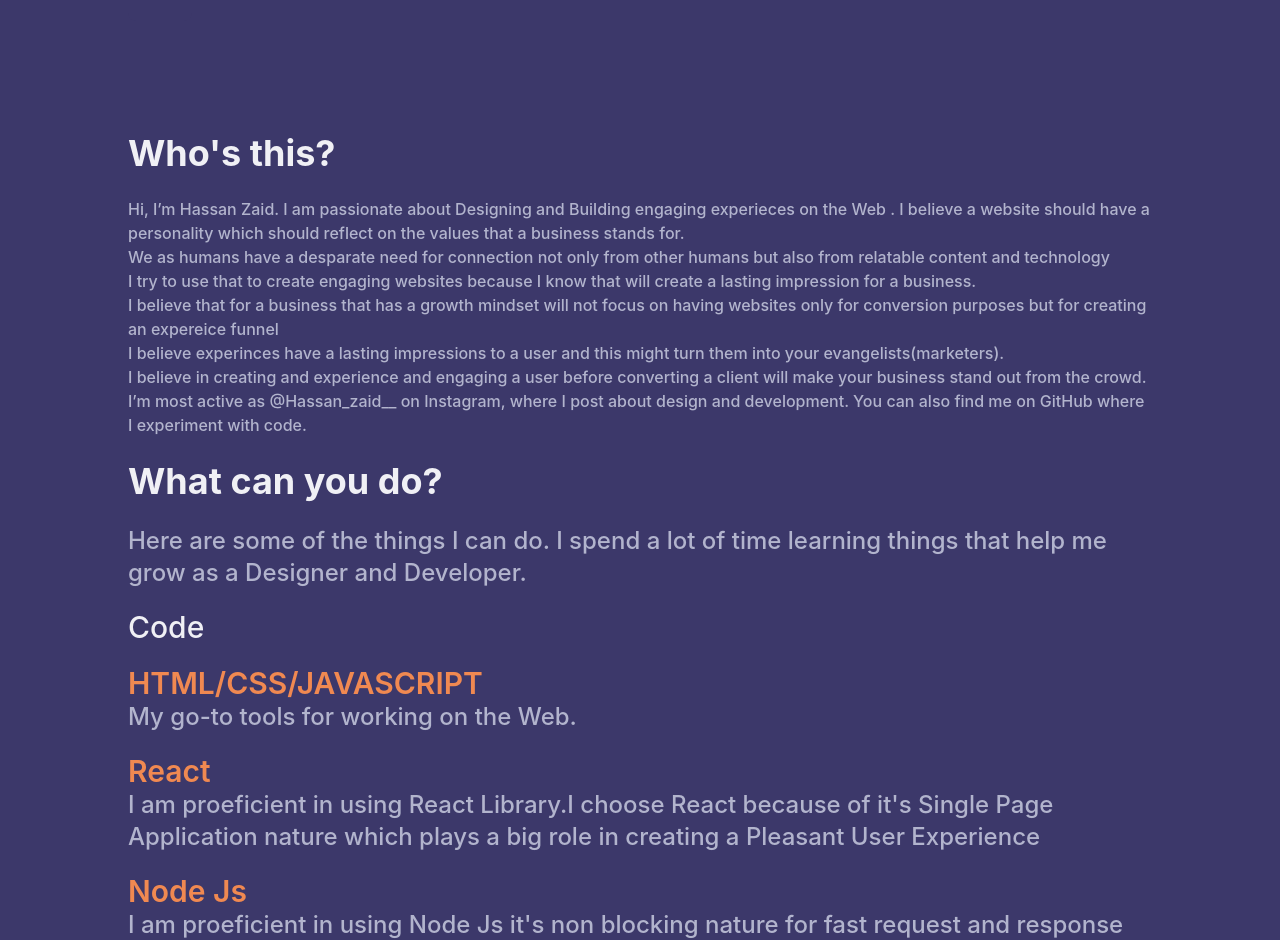
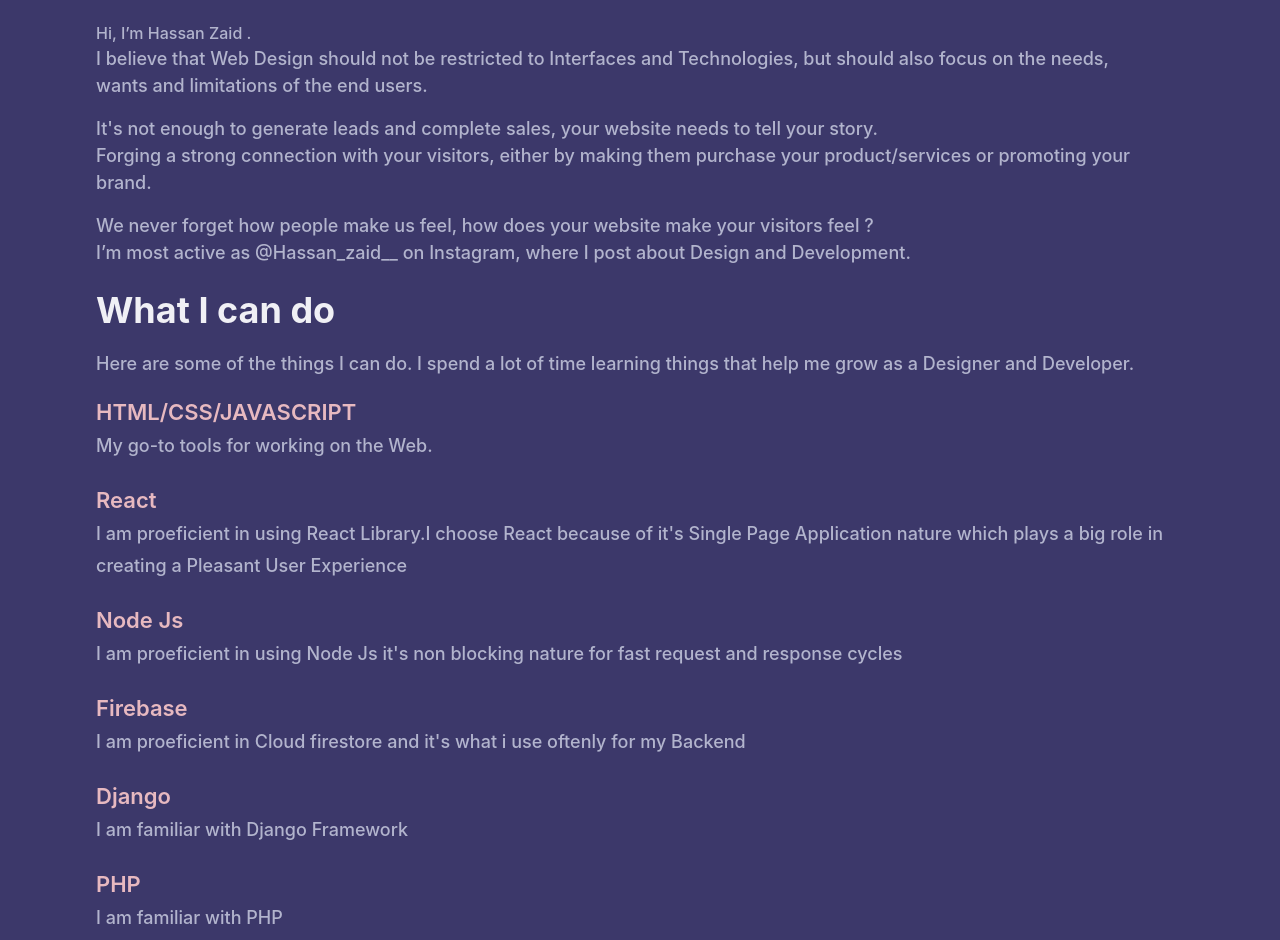
Before and after one commit to Hassanzaid-bit/PorftolioFinal, a React (Create React App) app: page /about in a window 1280 px wide. Shown: the part 219-1159 px from the top of the page. Built offline with nearby package versions, Linux system fonts and the light colour scheme.

Commit message:
Fixed typography

```diff
--- a/src/components/Aboutme/aboutme.css
+++ b/src/components/Aboutme/aboutme.css
@@ -13,8 +13,51 @@
     color: rgb(178, 180, 205);
 }
 .skillset h4{
-    color: rgb(240, 137, 81);
+    color: #e7b9c0;
 }
 .code {
     color: rgb(240, 240, 245);
 }
+
+.aboutme-wrapper{
+    margin: 4rem 0;
+}
+
+.aboutme{
+    max-width: 34ch;
+    margin-bottom: 1rem;
+
+}
+.skill{
+    font-size: 22px;
+}
+.skill-desc{
+    font-size: 16px;
+}
+
+@media only screen and  ( min-width: 375px){
+    .aboutme{
+        max-width: 50ch;
+    }
+}
+
+@media only screen and  ( min-width: 540px){
+    .aboutme{
+        max-width: 60ch;
+    }
+}
+
+@media only screen and  ( min-width: 768px){
+    .aboutme{
+        max-width: 70ch;
+    }
+}
+@media only screen and (min-width: 1024px){
+    .aboutme {
+        max-width: 90ch;
+        font-size: 18px;
+    }
+    .skill-desc{
+        font-size: 18px;
+    }
+}
--- a/src/components/Aboutme/aboutme.js
+++ b/src/components/Aboutme/aboutme.js
@@ -2,66 +2,54 @@ import './aboutme.css'
 
 const Aboutme = () => {
     return (
-        <div className="about-me text-left my-28">
+        <div className="aboutme-wrapper text-left">
             <div class="personal-details">
                 <h1 className="font-bold text-4xl my-6">Who's this?</h1>
-                <p className="text-2x1 font-medium">
-                    Hi, I’m Hassan Zaid. I am passionate about Designing and Building engaging experieces on the Web .
-                    I believe a website should have a personality which should reflect on the values that a business stands for. <br/>
-                    We as humans have a desparate need for connection not only from other humans but also from relatable content and technology <br/>
-                    I try to use that to create engaging websites because I know that will create a lasting impression for a business. <br/>
-                    I believe that for a business that has a growth mindset will not focus on having websites only for conversion purposes but for creating an expereice funnel <br/>
-                    I believe experinces have a lasting impressions to a user and this might turn them into your evangelists(marketers). <br/>
-                    I believe in creating and experience and engaging a user before converting a client will make your business stand out from the crowd.
-
-                    I’m most active as <a href="https://www.instagram.com/hassan_zaid__/">@Hassan_zaid__</a> on Instagram, where I post about design and development. You can also find me on GitHub where I experiment with code.</p>
+                <p className="text-4x1 font-medium">  Hi, I’m Hassan Zaid .  </p>
+                <p className="text-4x1 font-medium aboutme">  I believe that Web Design should not be restricted to Interfaces and Technologies, but should also focus on the needs, wants and limitations of the end users. </p>
+                <p className="text-4x1 font-medium aboutme">
+                It's not enough to generate leads and complete sales, your website needs to tell your story. <br/>
+                    Forging a strong connection with your visitors, either by making them purchase your product/services or promoting your brand.
+                </p>
+                <p className="text-4x1 font-medium aboutme">
+                    We never forget how people make us feel, how does your website make your visitors feel ?  <br/>
+                    I’m most active as <a href="https://www.instagram.com/hassan_zaid__/">@Hassan_zaid__</a> on Instagram, where I post about Design and Development.
+                </p>
             </div>
 
             <div class="personal-skills text-sm font-normal my-6">
-                <h2 className="text-4xl font-bold my-6">What can you do?</h2>
-                <p className="text-2xl font-medium">Here are some of the things I can do. I spend a lot of time learning things that help me grow as a Designer and Developer.</p>
-
-                <h3 className="code text-3xl  font-medium my-5">Code</h3>
+                <h2 className="text-4xl font-bold my-6">What I can do</h2>
+                <p className="font-medium skill-desc">Here are some of the things I can do. I spend a lot of time learning things that help me grow as a Designer and Developer.</p>
                 <div class="skillset">
                     <div className="my-5">
-                        <h4 className="text-3xl font-semibold">HTML/CSS/JAVASCRIPT</h4>
-                        <p className="text-2xl font-medium">My go-to tools for working on the Web.</p>
+                        <h4 className="text-3xl font-semibold skill">HTML/CSS/JAVASCRIPT</h4>
+                        <p className="text-2xl font-medium skill-desc">My go-to tools for working on the Web.</p>
                     </div>
                     <div className="my-5">
-                    <h4 className="text-3xl font-semibold">React</h4>
-                        <p className="text-2xl font-medium">I am proeficient in using React Library.I choose React because of it's Single Page Application nature which plays a big role in creating a Pleasant User Experience </p>
+                    <h4 className="text-3xl font-semibold skill">React</h4>
+                        <p className="text-2xl font-medium skill-desc">I am proeficient in using React Library.I choose React because of it's Single Page Application nature which plays a big role in creating a Pleasant User Experience </p>
                     </div>
 
                     <div className="my-5">
-                    <h4 className="text-3xl font-semibold">Node Js</h4>
-                        <p className="text-2xl font-medium">I am proeficient in using Node Js it's non blocking nature for fast request and response cycles </p>
+                    <h4 className="text-3xl font-semibold skill">Node Js</h4>
+                        <p className="text-2xl font-medium skill-desc">I am proeficient in using Node Js it's non blocking nature for fast request and response cycles </p>
                     </div>
 
 
                     <div className="my-5">
-                    <h4 className="text-3xl font-semibold">Firebase</h4>
-                        <p className="text-2xl font-medium">I am proeficient in Cloud firestore and it's what i use oftenly for my Backend</p>
+                    <h4 className="text-3xl font-semibold skill">Firebase</h4>
+                        <p className="text-2xl font-medium skill-desc">I am proeficient in Cloud firestore and it's what i use oftenly for my Backend</p>
                     </div>
 
                     <div className="my-5">
-                    <h4 className="text-3xl font-semibold">Django</h4>
-                        <p className="text-2xl font-medium">I am familiar with Django Framework</p>
+                    <h4 className="text-3xl font-semibold skill">Django</h4>
+                        <p className="text-2xl font-medium skill-desc">I am familiar with Django Framework</p>
                     </div>
                     <div className="my-5">
-                    <h4 className="text-3xl font-semibold">PHP</h4>
-                        <p className="text-2xl font-medium">I am familiar with PHP</p>
+                    <h4 className="text-3xl font-semibold skill">PHP</h4>
+                        <p className="text-2xl font-medium skill-desc">I am familiar with PHP</p>
                     </div>
 
-                </div>
-
-                <h3 className="code text-3xl  font-medium my-5">Design</h3>
-                <div className="my-5">
-                    <h4 className="text-3xl font-semibold">Figma</h4>
-                    <p className="text-2xl font-medium">My go to for Designing for the Web or any Digital art .</p>
-                </div>
-                <div className="my-5">
-                    <h4 className="text-3xl font-semibold">PhotoShop</h4>
-                    <p className="text-2xl font-medium">My go to for Designing for Posters and Flyers .</p>
                 </div>
             </div>
          </div>
--- a/src/components/Navbar/Navbar.css
+++ b/src/components/Navbar/Navbar.css
@@ -1,7 +1,6 @@
 
 .logo{
-    color: #363a5a;
-    background: #3C386A;
+    background:#e7b9c0;
     text-align: center;
     font-weight: 700;
     border-radius: 0.5rem;
@@ -52,10 +51,6 @@
 }
 
 @media only screen and (min-width: 600px){
-
-    #root{
-        padding: 5rem;
-    }
     .logo{
         font-size: 2.25rem;
     }
@@ -66,9 +61,6 @@
 }
 
 @media only screen and (min-width: 1024px){
-    #root {
-        padding: 8rem;
-    }
     .logo{
         font-size: 3rem;
         padding: 0.25rem 1rem;
@@ -79,48 +71,3 @@
         font-weight: 600;
     }
 }
-
-
-
-
-
-/****** Mobile ***********
-
-@media(max-width:425px){
-    *{
-        font-size: 32px;
-    }
-    .nav-links {
-        width: 10rem;
-    }
-}
-
-/****** Tablet ***********
-@media( max-width:768px){
-    *{
-        font-size: 18px;
-    }
-    .nav-links {
-        width: 15rem;
-    }
-}
-
-/****** Small Screen ***********/
-@media(max-width:1024px){
-
-}
-
-/****** Desktop/Large Screens ***********/
-@media(max-width:1200px){
-
-}
-
-
-
-
-
-
-  /* li.active .bi-arrow-up-short{
-      background-color: red;
-      display: block;
-  } */
--- /dev/null
+++ b/src/components/contactpage/contactpage.css
@@ -0,0 +1,7 @@
+.coffee{
+    font-size: 24px;
+}
+
+.contactmepage{
+    margin: 6rem 0;
+}
--- a/src/components/contactpage/contactpage.js
+++ b/src/components/contactpage/contactpage.js
@@ -1,7 +1,9 @@
+import "./contactpage.css"
+
 const Contactpage = () => {
     return (
-        <div className='my-52 text-left '>
-             <p className='text-white text-7xl md:text-9xl font-semibold'>Want to talk about a potential project or collaboration ?Awesome! Let's grab a virtual coffee and you can tell me all about it </p>
+        <div className='contactmepage text-left '>
+             <p className=' coffee  text-white font-semibold'>Want to talk about a potential project or collaboration ?Awesome! Let's grab a virtual coffee and you can tell me all about it </p>
         </div>
 
      );
--- a/src/components/workdetails/workdetails.css
+++ b/src/components/workdetails/workdetails.css
@@ -1,6 +1,13 @@
-/* #featured-work h2{
-    color: #1F1F1F;
-} */
+#work-description{
+    margin: 4rem 0;
+}
+#work-description h1{
+    margin-bottom: 1rem;
+}
+.work-intro{
+    font-size: 16px;
+    margin-bottom: 10px;
+}
 .featured-work-card h2, #articles h2{
     color: #eaf4f7;
 }
@@ -12,3 +19,9 @@
     transform: translate3D(0,-1px,0) scale(1.03);
     transition: all .4s ease;
 }
+
+@media only screen and ( min-width:1024px ){
+    .work-intro{
+        font-size: 18px;
+    }
+}
--- a/src/components/workdetails/workdetails.js
+++ b/src/components/workdetails/workdetails.js
@@ -4,10 +4,10 @@ import { Link } from 'react-router-dom'
 const Workdetails = () => {
     return (
         <div>
- <div id="work-description" className="text-left my-24">
+ <div id="work-description" className="text-left">
             <h1 className="text-4xl font-bold mb-12">Work</h1>
-            <p className="text-2xl font-medium mb-8">I’ve done a couple of personal and business projects. </p>
-            <p className="text-2xl font-medium mb-8">The following is a sample of the works I've done so far in my Career</p>
+            <p className="work-intro font-medium ">I’ve done a couple of personal and business projects. </p>
+            <p className="work-intro font-medium ">The following is a sample of the works I've done so far in my Career</p>
         </div>
 
         <div id="project-examples">
--- a/src/index.css
+++ b/src/index.css
@@ -24,6 +24,8 @@ a{
   text-decoration: none;
 }
 
+
+
 body {
   margin: 0;
   font-family: -apple-system, BlinkMacSystemFont, 'Segoe UI', 'Roboto', 'Oxygen',
@@ -42,8 +44,9 @@ code {
     monospace;
 }
 
-#root {
-  padding: 1rem;
+.App{
+  width: 85%;
+  margin: 0 auto;
 }
 
 
@@ -105,9 +108,6 @@ code {
   #articles h2{
       padding-left: 0;
   }
-  .article-cards{
-      width: 115%;
-  }
 }
 
 @media only screen and (max-width: 600px){
```
Also changed, not shown: src/components/Articlepage/articlepage.js (+2 -5 lines), src/components/articles/article.css (+17 -5 lines), src/components/articles/article.js (+0 -28 lines).
